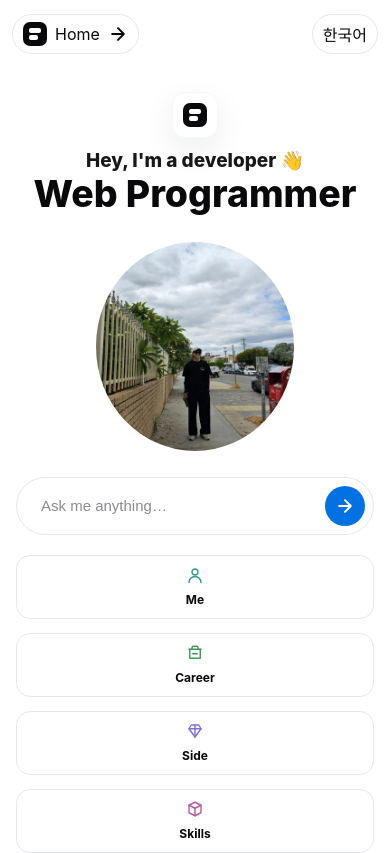
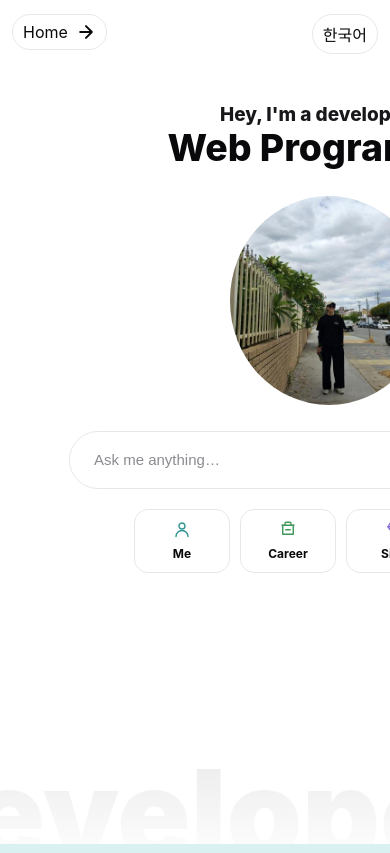
Before and after one commit to amaranth92/portfolio-town, a React (Vite) app: page / in a window 390 px wide. Shown: the top 853 px of the page. Built offline with nearby package versions, Linux system fonts and the light colour scheme.

Commit message:
Refine portfolio content and language routes

```diff
--- a/src/App.tsx
+++ b/src/App.tsx
@@ -7,6 +7,8 @@ import { gameEvents, type Locale, type MilestoneOpenEvent } from './game/gameEve
 function App() {
   const isPrivacyPolicy = window.location.pathname.replace(/\/+$/, '') === '/privacy-policy-car-park-dash';
   const [locale, setLocale] = useState<Locale>(() => {
+    const pathLocale = getLocaleFromPath();
+    if (pathLocale) return pathLocale;
     const saved = window.localStorage.getItem('portfolio-locale');
     return saved === 'ko' || saved === 'en' ? saved : 'en';
   });
@@ -34,6 +36,16 @@ function App() {
   }, [locale]);
 
   useEffect(() => {
+    const syncLocaleFromPath = () => {
+      const pathLocale = getLocaleFromPath();
+      if (pathLocale) setLocale(pathLocale);
+    };
+
+    window.addEventListener('popstate', syncLocaleFromPath);
+    return () => window.removeEventListener('popstate', syncLocaleFromPath);
+  }, []);
+
+  useEffect(() => {
     if (!activeMilestone) return undefined;
 
     const closeWithKey = (event: KeyboardEvent) => {
@@ -52,11 +64,40 @@ function App() {
     <div className="app-shell">
       <Version2Portfolio
         locale={locale}
-        onToggleLocale={() => setLocale((value) => (value === 'ko' ? 'en' : 'ko'))}
+        onToggleLocale={() => {
+          const nextLocale = locale === 'ko' ? 'en' : 'ko';
+          setLocale(nextLocale);
+          window.history.pushState({}, '', getLocalizedPath(nextLocale));
+        }}
       />
       <PortfolioPopup milestone={activeMilestone} isKorean={isKorean} />
     </div>
   );
+}
+
+function getLocaleFromPath(): Locale | null {
+  const segments = window.location.pathname.split('/').filter(Boolean);
+  const locale = segments.find((segment) => segment === 'en' || segment === 'ko');
+  return locale === 'en' || locale === 'ko' ? locale : null;
+}
+
+function getLocalizedPath(locale: Locale) {
+  const segments = window.location.pathname.split('/').filter(Boolean);
+  const localeIndex = segments.findIndex((segment) => segment === 'en' || segment === 'ko');
+
+  if (localeIndex >= 0) {
+    segments[localeIndex] = locale;
+    return `/${segments.join('/')}${window.location.search}`;
+  }
+
+  const chatIndex = segments.findIndex((segment) => segment === 'chat');
+  if (chatIndex >= 0) {
+    segments.splice(chatIndex, 0, locale);
+  } else {
+    segments.push(locale);
+  }
+
+  return `/${segments.join('/')}${window.location.search}`;
 }
 
 function PrivacyPolicy() {
--- a/src/components/Version2Portfolio.tsx
+++ b/src/components/Version2Portfolio.tsx
@@ -41,14 +41,15 @@ type Copy = {
 const avatarUrl = '/assets/github-avatar.jpg';
 const travelPhotoUrl = '/assets/patagonia-wallpaper.jpg';
 const topicOrder: Topic[] = ['about', 'career', 'side', 'skills', 'fun', 'contact'];
-const careerMilestones = portfolioTimeline.filter((milestone) => milestone.category === 'company');
+const careerMilestones = portfolioTimeline
+  .filter((milestone) => milestone.category === 'company')
+  .sort((a, b) => Number(b.year.slice(0, 4)) - Number(a.year.slice(0, 4)));
 const aussieProductIcons = [
   { title: 'Neon Tower', src: 'https://aussie-pus.pages.dev/neonTower.png' },
   { title: 'Neon Bricks', src: 'https://aussie-pus.pages.dev/neonBricks.png' },
   { title: 'Arcflare', src: 'https://aussie-pus.pages.dev/arcflare_logo.png' },
   { title: 'Decody', src: 'https://aussie-pus.pages.dev/decody_icon.png' },
-  { title: 'Car Park Dash', src: 'https://aussie-pus.pages.dev/carParkDash.png' },
-  { title: 'No Road Kill', src: 'https://aussie-pus.pages.dev/noRoadKill.png' }
+  { title: 'Car Park Dash', src: 'https://aussie-pus.pages.dev/carParkDash.png' }
 ];
 const skillGroups = [
   {
@@ -99,7 +100,7 @@ const copy: Record<Locale, Copy> = {
         question: 'Who are you?',
         title: 'Stability-minded developer who keeps learning current tools',
         answer:
-          'Hi, I am Kim Sungkyung, a Java web developer based in Seoul with 6 years 8 months of commercial experience. I studied Computer Information Engineering, built enterprise systems for LG U+, CareerCare, SK hynix ethics management, and DSIMS, and I care most about stable operations, practical improvements, and learning current tools.',
+          "Hi, I am Kim Seongkyung, a Java web developer based in Seoul with 6 years 8 months of commercial experience. I majored in Computer Information Engineering at Korea National University of Transportation, worked on projects for LG U+, SK hynix, and the Korea Institute of Drug Safety & Risk Management, and managed/developed systems at CareerCare's IT Research Institute.",
         bullets: [
           'What about you? What brings you here?'
         ]
@@ -107,14 +108,14 @@ const copy: Record<Locale, Copy> = {
       career: {
         label: 'Career',
         question: 'Show me your career',
-        title: 'Enterprise web systems across LG U+, CareerCare, SK hynix, and DSIMS',
+        title: 'Enterprise web systems across LG U+, CareerCare, SK hynix, and KIDS',
         answer:
           'My commercial work has focused on Java-centered enterprise web systems, database-backed workflows, stable operations, and practical maintenance. The timeline below moves from application development to senior web/system work.',
         bullets: [
           '2017-2019: Bogo Information System, LG U+ shared modules and WebSquare screens.',
           '2019-2023: CareerCare, CANDI maintenance, Java migration, BusinessPeople web/app and AWS deployment.',
           '2025: Ourcom, SK hynix ethics management backend and multilingual web screens.',
-          '2026: InhouseSoft, DSIMS Spring Boot + React platform improvements.'
+          '2026: InhouseSoft, Korea Institute of Drug Safety & Risk Management project with Spring Boot + React platform improvements.'
         ]
       },
       side: {
@@ -122,12 +123,11 @@ const copy: Record<Locale, Copy> = {
         question: 'Show me your side projects',
         title: 'Automation, game, and developer utility side projects',
         answer:
-          'Outside work, I build tools that remove repetitive effort: photo sorting, video repair checks, AI posting automation, browser automation, and mobile/web games.',
+          'Outside work, I keep side projects that can be explained with clear public material or real working context: Aussie Pus game production, the Photo EXIF Sorter automation tool, and the Decody developer utility currently in progress.',
         bullets: [
           'Aussie Pus Studio games: https://aussie-pus.pages.dev/',
-          'Photo EXIF sorter for 10,000+ travel photos using Python metadata automation.',
-          'AI content generation and auto-posting tools using Gemini, Google Blogger API, Naver API, and Selenium.',
-          'GitHub: https://github.com/amaranth92'
+          'Photo EXIF Sorter: Python automation for travel photo organization.',
+          'Decody: developer utility README and repository.'
         ]
       },
       skills: {
@@ -188,7 +188,7 @@ const copy: Record<Locale, Copy> = {
         question: '어떤 개발자인가요?',
         title: '안정성을 중요시하며 최신 기술을 꾸준히 학습하는 개발자',
         answer:
-          '안녕하세요. 저는 서울에서 일하는 Java 웹개발자 김성경입니다. 총 6년 8개월의 실무 경험을 가지고 있고, 컴퓨터정보공학을 전공한 뒤 LG U+, 커리어케어, SK하이닉스 윤리경영, DSIMS 같은 기업 업무 시스템을 개발했습니다. 안정적인 운영, 실질적인 개선, 최신 도구 학습을 중요하게 생각합니다.',
+          '안녕하세요. 저는 서울에서 일하는 Java 웹개발자 김성경입니다. 총 6년 8개월의 실무 경험을 가지고 있고, 한국교통대학교 컴퓨터정보공학과를 전공했습니다. LG U+, SK하이닉스, 한국의약품안전관리원 프로젝트를 수행했고, 커리어케어 정보기술연구소에서는 사내 시스템을 관리·개발했습니다.',
         bullets: [
           '어떤 점이 궁금해서 오셨나요?'
         ]
@@ -196,14 +196,14 @@ const copy: Record<Locale, Copy> = {
       career: {
         label: '경력',
         question: '경력을 보여주세요',
-        title: 'LG U+, 커리어케어, SK하이닉스, DSIMS로 이어지는 기업 웹 시스템 경험',
+        title: 'LG U+, 커리어케어, SK하이닉스, 한국의약품안전관리원으로 이어지는 기업 웹 시스템 경험',
         answer:
           '실무에서는 Java 중심의 기업 웹 시스템, 데이터베이스 기반 업무 흐름, 안정적인 운영, 유지보수와 개선 업무를 주로 맡았습니다. 아래 타임라인에서 응용 개발부터 웹/시스템 개발 경험까지 순서대로 볼 수 있습니다.',
         bullets: [
           '2017-2019: 보고정보시스템, LG U+ 공통 모듈과 WebSquare 화면 개발.',
           '2019-2023: 커리어케어, CANDI 유지보수, Java 전환, 비즈니스피플 웹/앱 및 AWS 배포.',
           '2025: 아워콤, SK하이닉스 윤리경영 시스템 백엔드와 다국어 화면 개발.',
-          '2026: 인하우스소프트, DSIMS Spring Boot + React 플랫폼 개선.'
+          '2026: 인하우스소프트, 한국의약품안전관리원 프로젝트의 Spring Boot + React 플랫폼 개선.'
         ]
       },
       side: {
@@ -211,12 +211,11 @@ const copy: Record<Locale, Copy> = {
         question: '사이드 프로젝트를 보여주세요',
         title: '자동화, 게임, 개발자 유틸리티 사이드 프로젝트',
         answer:
-          '업무 외에도 반복 작업을 줄이는 도구를 직접 만듭니다. 사진 정리, 영상 오류 확인, AI 포스팅 자동화, 브라우저 자동화, 웹/모바일 게임을 만들었습니다.',
+          '업무 외 프로젝트 중 실제로 설명 가능한 작업 맥락이나 공개 자료가 있는 항목을 중심으로 정리했습니다. Aussie Pus 게임 제작, 여행 사진 정리 자동화 도구, 현재 만들고 있는 Decody 개발자 유틸리티를 담았습니다.',
         bullets: [
           'Aussie Pus Studio 게임: https://aussie-pus.pages.dev/',
-          'Python EXIF 기반 10,000장 이상 여행 사진 자동 분류 프로그램.',
-          'Gemini, Google Blogger API, Naver API, Selenium 기반 AI 콘텐츠 생성 및 자동 포스팅 도구.',
-          'GitHub: https://github.com/amaranth92'
+          'Photo EXIF Sorter: 여행 사진 정리를 위한 Python 자동화 도구.',
+          'Decody: 개발자 유틸리티 README와 저장소.'
         ]
       },
       skills: {
@@ -262,15 +261,6 @@ function ArrowIcon() {
   );
 }
 
-function FastfolioMark({ compact = false }: { compact?: boolean }) {
-  return (
-    <span className={`v2-fastfolio-mark ${compact ? 'is-compact' : ''}`} aria-hidden="true">
-      <span />
-      <span />
-    </span>
-  );
-}
-
 function TopicIcon({ topic }: { topic: Topic }) {
   const paths: Record<Topic, string[]> = {
     about: ['M12 12a4 4 0 1 0 0-8 4 4 0 0 0 0 8Z', 'M4 22a8 8 0 0 1 16 0'],
@@ -294,25 +284,41 @@ function TypewriterText({
   text,
   className,
   as = 'p',
-  delay = 0
+  delay = 0,
+  start = true,
+  onDone
 }: {
   text: string;
   className?: string;
   as?: 'p' | 'span' | 'strong';
   delay?: number;
+  start?: boolean;
+  onDone?: () => void;
 }) {
   const [visibleText, setVisibleText] = useState('');
+  const [isDone, setIsDone] = useState(false);
   const Component = as;
+  const onDoneRef = useRef(onDone);
 
   useEffect(() => {
+    onDoneRef.current = onDone;
+  }, [onDone]);
+
+  useEffect(() => {
+    if (!start) return undefined;
     let index = 0;
     let intervalId = 0;
     const timeoutId = window.setTimeout(() => {
       setVisibleText('');
+      setIsDone(false);
       intervalId = window.setInterval(() => {
         index += 1;
         setVisibleText(text.slice(0, index));
-        if (index >= text.length) window.clearInterval(intervalId);
+        if (index >= text.length) {
+          window.clearInterval(intervalId);
+          setIsDone(true);
+          window.setTimeout(() => onDoneRef.current?.(), 90);
+        }
       }, 12);
     }, delay);
 
@@ -320,9 +326,34 @@ function TypewriterText({
       window.clearTimeout(timeoutId);
       window.clearInterval(intervalId);
     };
-  }, [text, delay]);
+  }, [text, delay, start]);
 
-  return <Component className={`v2-typewriter ${className ?? ''}`.trim()}>{visibleText}</Component>;
+  return <Component className={`v2-typewriter ${isDone ? 'is-complete' : ''} ${className ?? ''}`.trim()}>{visibleText}</Component>;
+}
+
+function SequentialTextBlock({
+  items,
+  className
+}: {
+  items: Array<{ text: string; className?: string; as?: 'p' | 'span' | 'strong' }>;
+  className?: string;
+}) {
+  const [activeIndex, setActiveIndex] = useState(0);
+
+  return (
+    <div className={className}>
+      {items.slice(0, activeIndex + 1).map((item, index) => (
+        <TypewriterText
+          key={`${item.text}-${index}`}
+          text={item.text}
+          className={item.className}
+          as={item.as}
+          start={index === activeIndex}
+          onDone={() => setActiveIndex((value) => Math.max(value, index + 1))}
+        />
+      ))}
+    </div>
+  );
 }
 
 function getProjectCopy(project: PersonalProject, locale: Locale) {
@@ -370,6 +401,29 @@ function getProjectCardCopy(project: PersonalProject, locale: Locale) {
   return cardCopy[project.id]?.[locale] ?? getProjectCopy(project, locale);
 }
 
+function getLocaleBasePath(locale: Locale) {
+  const segments = window.location.pathname.split('/').filter(Boolean);
+  const localeIndex = segments.findIndex((segment) => segment === 'en' || segment === 'ko');
+
+  if (localeIndex >= 0) {
+    segments[localeIndex] = locale;
+    return `/${segments.slice(0, localeIndex + 1).join('/')}`;
+  }
+
+  const chatIndex = segments.findIndex((segment) => segment === 'chat');
+  if (chatIndex >= 0) {
+    return `/${segments.slice(0, chatIndex).concat(locale).join('/')}`;
+  }
+
+  return `/${segments.concat(locale).join('/')}`;
+}
+
+function isChatPath() {
+  const segments = window.location.pathname.split('/').filter(Boolean);
+  const localeIndex = segments.findIndex((segment) => segment === 'en' || segment === 'ko');
+  return localeIndex >= 0 ? segments[localeIndex + 1] === 'chat' : segments.at(-1) === 'chat';
+}
+
 export function Version2Portfolio({ locale, onToggleLocale }: Props) {
   const t = copy[locale];
   const [query, setQuery] = useState('');
@@ -401,7 +455,7 @@ export function Version2Portfolio({ locale, onToggleLocale }: Props) {
     setIsInfoOpen(false);
     setSelectedProject(null);
     setQuery('');
-    const nextUrl = `/chat?query=${encodeURIComponent(nextQuestion)}`;
+    const nextUrl = `${getLocaleBasePath(locale)}/chat?query=${encodeURIComponent(nextQuestion)}`;
     if (window.location.pathname + window.location.search !== nextUrl) {
       window.history[replace ? 'replaceState' : 'pushState']({ topic: nextTopic }, '', nextUrl);
     }
@@ -413,8 +467,9 @@ export function Version2Portfolio({ locale, onToggleLocale }: Props) {
     setIsAnswerLoading(false);
     setIsInfoOpen(false);
     setQuery('');
-    if (window.location.pathname !== '/' || window.location.search) {
-      window.history.pushState({}, '', '/');
+    const nextUrl = getLocaleBasePath(locale);
+    if (window.location.pathname + window.location.search !== nextUrl) {
+      window.history.pushState({}, '', nextUrl);
     }
   };
 
@@ -433,7 +488,7 @@ export function Version2Portfolio({ locale, onToggleLocale }: Props) {
 
   useEffect(() => {
     const syncFromUrl = () => {
-      if (window.location.pathname !== '/chat') {
+      if (!isChatPath()) {
         setActiveTopic(null);
         setIsAnswerLoading(false);
         return;
@@ -464,7 +519,6 @@ export function Version2Portfolio({ locale, onToggleLocale }: Props) {
         <section className="v2-landing" aria-label="Portfolio landing">
           <div className="v2-topbar">
             <button type="button" className="v2-pill-button" onClick={() => openTopic('about')}>
-              <FastfolioMark compact />
               <span className="v2-pill-label-long">{t.cta}</span>
               <span className="v2-pill-label-short">{t.back}</span>
               <ArrowIcon />
@@ -480,9 +534,6 @@ export function Version2Portfolio({ locale, onToggleLocale }: Props) {
           </div>
 
           <div className="v2-hero">
-            <button type="button" className="v2-mark" onClick={() => openTopic('about')} aria-label="About Developer">
-              <FastfolioMark />
-            </button>
             <p className="v2-greeting">{t.greeting} 👋</p>
             <h1>{t.role}</h1>
 
@@ -523,7 +574,6 @@ export function Version2Portfolio({ locale, onToggleLocale }: Props) {
         <section className="v2-chat" aria-label={t.portfolioTitle}>
           <header className="v2-chat-top">
             <button type="button" className="v2-build-yours" onClick={closeChat}>
-              <FastfolioMark compact />
               <span className="v2-pill-label-long">{t.cta}</span>
               <span className="v2-pill-label-short">{t.back}</span>
               <span className="v2-chat-build-arrow">
@@ -531,7 +581,11 @@ export function Version2Portfolio({ locale, onToggleLocale }: Props) {
               </span>
             </button>
             <img src={avatarUrl} alt="Developer avatar" />
-            <button type="button" className="v2-chat-info" onClick={() => setIsInfoOpen(true)} aria-label="Open portfolio info" />
+            {onToggleLocale && (
+              <button type="button" className="v2-chat-lang" onClick={onToggleLocale}>
+                {locale === 'ko' ? 'English' : '한국어'}
+              </button>
+            )}
           </header>
 
           {isInfoOpen && (
@@ -587,19 +641,17 @@ export function Version2Portfolio({ locale, onToggleLocale }: Props) {
 
                 {activeTopic !== 'career' && activeTopic !== 'side' && (
                   <article className="v2-topic-note">
-                    <TypewriterText text={topic.title} className="v2-message-title" />
-                    <TypewriterText text={topic.answer} delay={260} />
-                    {activeTopic === 'contact' || activeTopic === 'about' || activeTopic === 'fun' ? (
-                      <TypewriterText text={topic.bullets[0]} className="v2-topic-question" delay={620} />
-                    ) : (
-                      <ul>
-                        {topic.bullets.map((bullet, index) => (
-                          <li key={bullet}>
-                            <TypewriterText text={bullet} delay={560 + index * 180} />
-                          </li>
-                        ))}
-                      </ul>
+                    {activeTopic === 'about' && (
+                      <img className="v2-about-avatar-square" src={avatarUrl} alt={locale === 'ko' ? '김성경 GitHub 프로필 사진' : 'Kim Seongkyung GitHub profile'} />
                     )}
+                    <SequentialTextBlock
+                      key={`${activeTopic}-${locale}`}
+                      items={[
+                        { text: topic.title, className: 'v2-message-title' },
+                        { text: topic.answer },
+                        { text: topic.bullets[0], className: 'v2-topic-question' }
+                      ]}
+                    />
                     {activeTopic === 'fun' && (
                       <figure className="v2-fun-photo">
                         <img src={travelPhotoUrl} alt={locale === 'ko' ? '파타고니아 세계여행 사진' : 'Patagonia world travel photo'} />
@@ -667,12 +719,15 @@ function getMilestoneCopy(milestone: PortfolioMilestone, locale: Locale) {
 }
 
 function CareerBlock({ locale, topic }: { locale: Locale; topic: TopicCopy }) {
-  const isKorean = locale === 'ko';
-
   return (
     <section className="v2-career-block">
-      <TypewriterText text={topic.title} className="v2-message-title" />
-      <TypewriterText text={topic.answer} delay={260} />
+      <SequentialTextBlock
+        key={`career-${locale}`}
+        items={[
+          { text: topic.title, className: 'v2-message-title' },
+          { text: topic.answer }
+        ]}
+      />
       <div className="v2-career-timeline">
         {careerMilestones.map((milestone, index) => {
           const milestoneCopy = getMilestoneCopy(milestone, locale);
@@ -696,7 +751,6 @@ function CareerBlock({ locale, topic }: { locale: Locale; topic: TopicCopy }) {
           );
         })}
       </div>
-      <p className="v2-career-footnote">{isKorean ? '좌에서 우로 커리어가 이어지듯, 최근 경험일수록 실무 시스템 개선과 운영 안정성에 더 집중했습니다.' : 'The arc moves from implementation to system improvement, operations, and higher-responsibility web work.'}</p>
     </section>
   );
 }
@@ -722,9 +776,13 @@ function SideProjectsBlock({
 
   return (
     <div className="v2-projects v2-side-projects">
-      {selectedProject && <ProjectDetail project={selectedProject} locale={locale} onClose={onCloseProject} />}
-      <TypewriterText text={topic.title} className="v2-message-title" />
-      <TypewriterText text={topic.answer} delay={260} />
+      <SequentialTextBlock
+        key={`side-${locale}`}
+        items={[
+          { text: topic.title, className: 'v2-message-title' },
+          { text: topic.answer }
+        ]}
+      />
 
       <div className="v2-aussie-strip" aria-label={isKorean ? 'Aussie Pus 게임 아이콘' : 'Aussie Pus game icons'}>
         {aussieProductIcons.map((product) => (
@@ -765,6 +823,7 @@ function SideProjectsBlock({
           </button>
         </div>
       </div>
+      {selectedProject && <ProjectDetail project={selectedProject} locale={locale} onClose={onCloseProject} />}
     </div>
   );
 }
@@ -822,9 +881,11 @@ function ProjectDetail({ project, locale, onClose }: { project: PersonalProject;
             {labels.website}
           </a>
         )}
-        <a href={project.githubUrl} target="_blank" rel="noreferrer">
-          GitHub
-        </a>
+        {project.githubUrl && (
+          <a href={project.githubUrl} target="_blank" rel="noreferrer">
+            GitHub
+          </a>
+        )}
       </div>
     </article>
   );
--- a/src/data/portfolioTimeline.ts
+++ b/src/data/portfolioTimeline.ts
@@ -22,7 +22,7 @@ export type PersonalProject = {
   category: string;
   year?: string;
   shortDesc: string;
-  githubUrl: string;
+  githubUrl?: string;
   demoUrl?: string;
   tags: string[];
   isPrivateRepo?: boolean;
@@ -74,7 +74,6 @@ export const personalProjects: PersonalProject[] = [
     title: 'Aussie Pus Studio',
     category: 'Side Project / Web Games',
     shortDesc: 'A collection of browser and mobile-friendly games released as a personal game studio site.',
-    githubUrl: 'https://github.com/amaranth92',
     demoUrl: 'https://aussie-pus.pages.dev/',
     tags: ['JavaScript', 'Canvas', 'Game UI', 'Mobile Web'],
     isPrivateRepo: true,
@@ -99,9 +98,8 @@ export const personalProjects: PersonalProject[] = [
   {
     id: 'photo-sorter',
     title: 'Photo EXIF Sorter',
-    category: 'Desktop Automation Tool',
+    category: 'Automation Tool',
     shortDesc: 'Python tool that sorts 10,000+ travel photos by date and location using EXIF metadata.',
-    githubUrl: 'https://github.com/amaranth92/photo-exif-sorter',
     tags: ['Python', 'EXIF', 'File I/O', 'Automation'],
     process: {
       background: 'Created after world travel produced a large photo archive that was too slow to organize manually.',
@@ -111,64 +109,13 @@ export const personalProjects: PersonalProject[] = [
     },
     ko: {
       title: '사진 EXIF 자동 분류 프로그램',
-      category: '데스크톱 자동화 도구',
+      category: '자동화 도구',
       shortDesc: '여행 사진 10,000장 이상을 EXIF 날짜와 위치 기준으로 자동 분류하는 Python 도구입니다.',
       process: {
         background: '세계여행 중 쌓인 대량의 사진을 수작업으로 정리하기 어려워 직접 만들었습니다.',
         architecture: 'EXIF의 촬영 시간과 GPS 정보를 읽고, 사용자가 정한 규칙에 맞춰 폴더 구조를 생성했습니다.',
         troubleshooting: '메타데이터가 없거나 손상된 파일은 파일 날짜와 중복 검사를 활용해 데이터 손실 없이 처리했습니다.',
         outcome: '반복적인 사진 정리 작업을 재사용 가능한 자동화 흐름으로 줄였습니다.'
-      }
-    }
-  },
-  {
-    id: 'blackbox-ffmpeg',
-    title: 'Blackbox Video Repair Checker',
-    category: 'Linux / ffmpeg Automation',
-    shortDesc: 'Batch script for checking and converting broken dashcam video files with Linux commands and ffmpeg.',
-    githubUrl: 'https://github.com/amaranth92',
-    tags: ['Linux', 'ffmpeg', 'Shell Script', 'Automation'],
-    process: {
-      background: 'Built during the Australia period to avoid opening every blackbox video manually.',
-      architecture: 'Used shell commands and ffmpeg checks to scan, validate, and convert video files in batches.',
-      troubleshooting: 'Separated damaged files from playable files and made conversion repeatable from the command line.',
-      outcome: 'Removed a tedious manual inspection loop and improved understanding of media processing.'
-    },
-    ko: {
-      title: '블랙박스 영상 오류 확인 스크립트',
-      category: 'Linux / ffmpeg 자동화',
-      shortDesc: '블랙박스 영상 파일 오류를 Linux 명령어와 ffmpeg로 일괄 확인하고 변환하는 스크립트입니다.',
-      process: {
-        background: '호주에서 블랙박스 영상을 하나씩 열어 확인해야 하는 비효율을 줄이기 위해 만들었습니다.',
-        architecture: '쉘 명령어와 ffmpeg 검사를 활용해 영상 파일을 일괄 스캔, 검증, 변환했습니다.',
-        troubleshooting: '손상 파일과 재생 가능한 파일을 분리하고, 명령줄에서 반복 실행 가능한 흐름으로 정리했습니다.',
-        outcome: '반복 확인 시간을 줄였고 동영상 처리 방식에 대한 이해도 함께 높였습니다.'
-      }
-    }
-  },
-  {
-    id: 'ai-posting',
-    title: 'AI Content Auto Posting',
-    category: 'API / Browser Automation',
-    shortDesc: 'Automation tool for AI-assisted content generation, image upload, and blog posting.',
-    githubUrl: 'https://github.com/amaranth92',
-    tags: ['Python', 'Gemini API', 'Google Blogger API', 'Naver API', 'Selenium'],
-    isPrivateRepo: true,
-    process: {
-      background: 'Created to automate repetitive content writing, uploading, and posting workflows.',
-      architecture: 'Combined AI text generation APIs, blog APIs, image upload steps, and Selenium browser control.',
-      troubleshooting: 'Stabilized login and posting steps by separating API-driven work from browser-only actions.',
-      outcome: 'Expanded automation experience from simple scripts to API and browser-integrated workflows.'
-    },
-    ko: {
-      title: 'AI 콘텐츠 자동 포스팅 도구',
-      category: 'API / 브라우저 자동화',
-      shortDesc: 'AI 기반 글 생성, 이미지 업로드, 블로그 게시 과정을 자동화한 개인 도구입니다.',
-      process: {
-        background: '반복적인 글 작성, 이미지 업로드, 게시 과정을 줄이기 위해 만들었습니다.',
-        architecture: 'AI 생성 API, 블로그 API, 이미지 업로드 단계, Selenium 브라우저 제어를 조합했습니다.',
-        troubleshooting: 'API로 처리 가능한 작업과 브라우저에서만 가능한 작업을 분리해 로그인과 게시 과정을 안정화했습니다.',
-        outcome: '단순 스크립트를 넘어 API 연동과 브라우저 제어가 결합된 자동화 경험을 쌓았습니다.'
       }
     }
   },
--- a/src/styles.css
+++ b/src/styles.css
@@ -2796,9 +2796,9 @@ button {
 }
 
 .v2-topic-grid {
-  width: min(100%, 672px);
+  width: min(100%, 840px);
   display: grid;
-  grid-template-columns: repeat(5, minmax(0, 1fr));
+  grid-template-columns: repeat(6, minmax(0, 1fr));
   gap: 12px;
   margin-top: 18px;
 }
@@ -2948,6 +2948,19 @@ button {
   content: "i";
 }
 
+.v2-chat-lang {
+  justify-self: end;
+  min-width: 76px;
+  min-height: 42px;
+  border: 1px solid #e5e7eb !important;
+  border-radius: 999px;
+  background: rgba(255, 255, 255, 0.88) !important;
+  color: #18181b;
+  font-size: 14px;
+  font-weight: 560;
+  backdrop-filter: blur(18px);
+}
+
 .v2-info-backdrop {
   position: fixed;
   inset: 0;
@@ -3218,6 +3231,17 @@ button {
   font-weight: 850;
 }
 
+.v2-about-avatar-square {
+  width: min(100%, 236px);
+  aspect-ratio: 1;
+  display: block;
+  margin: 0 auto 22px;
+  border-radius: 22px;
+  object-fit: cover;
+  object-position: center;
+  box-shadow: 0 18px 42px rgba(15, 23, 42, 0.13);
+}
+
 .v2-typewriter::after {
   content: "";
   display: inline-block;
@@ -3227,6 +3251,10 @@ button {
   border-right: 2px solid currentColor;
   vertical-align: -0.12em;
   animation: v2-caret-blink 900ms steps(1) infinite;
+}
+
+.v2-typewriter.is-complete::after {
+  display: none;
 }
 
 @keyframes v2-caret-blink {
@@ -3579,7 +3607,7 @@ button {
 
 .v2-project-detail {
   position: relative;
-  margin-bottom: 18px;
+  margin: 22px 0 18px;
   border-radius: 24px;
   background: #f3f4f6;
   padding: 20px;
@@ -4182,12 +4210,19 @@ button {
   }
 
   .v2-topic-grid {
-    width: min(100%, 358px);
-    grid-template-columns: 1fr;
-    gap: 14px;
-    overflow: visible;
-    padding: 2px 0 8px;
+    width: min(100%, 390px);
+    grid-template-columns: repeat(6, 96px);
+    gap: 10px;
+    overflow-x: auto;
+    overflow-y: hidden;
+    padding: 2px 0 10px;
     margin-top: 18px;
+    scroll-snap-type: x proximity;
+    scrollbar-width: none;
+  }
+
+  .v2-topic-grid::-webkit-scrollbar {
+    display: none;
   }
 
   .v2-topic-card {
```
Also changed, not shown: index.html (+1 -2 lines), 1 other file (tests, documents, lock files or other folders).
